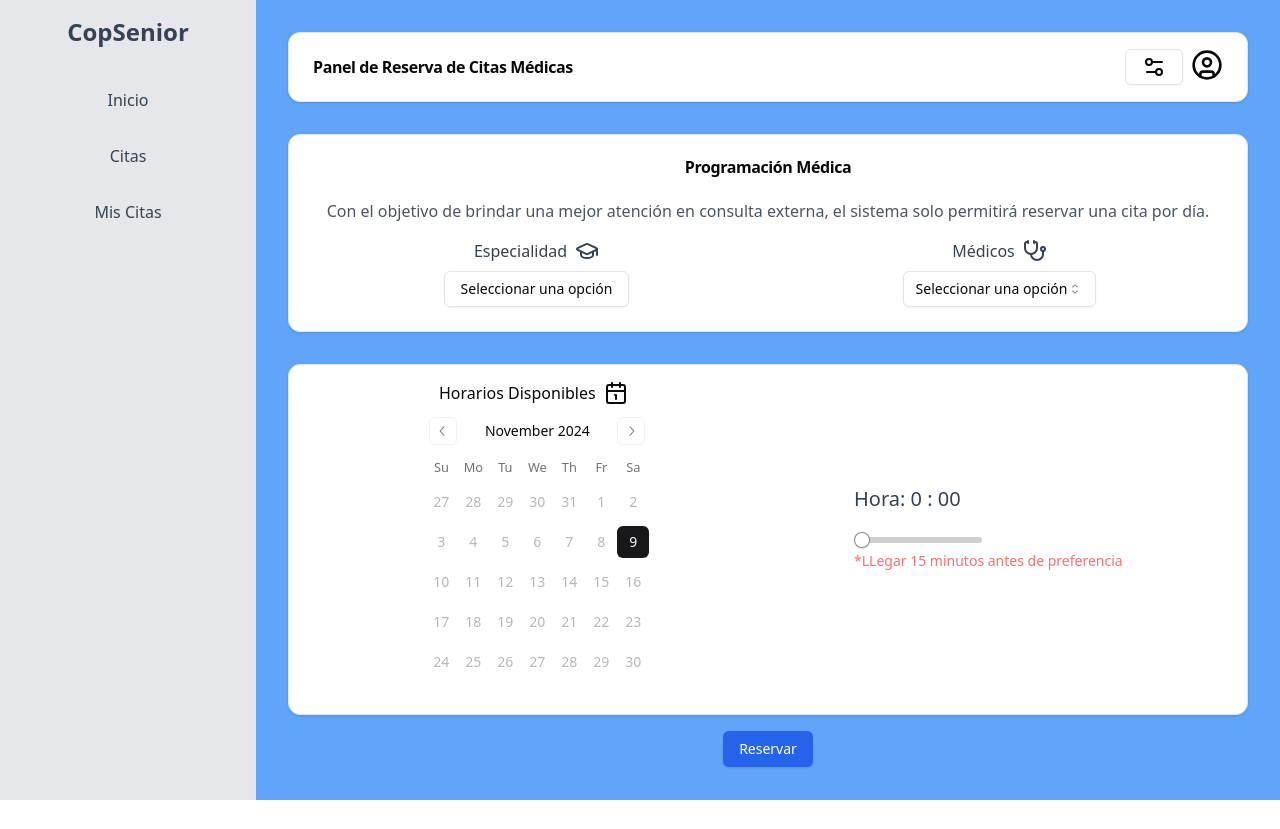
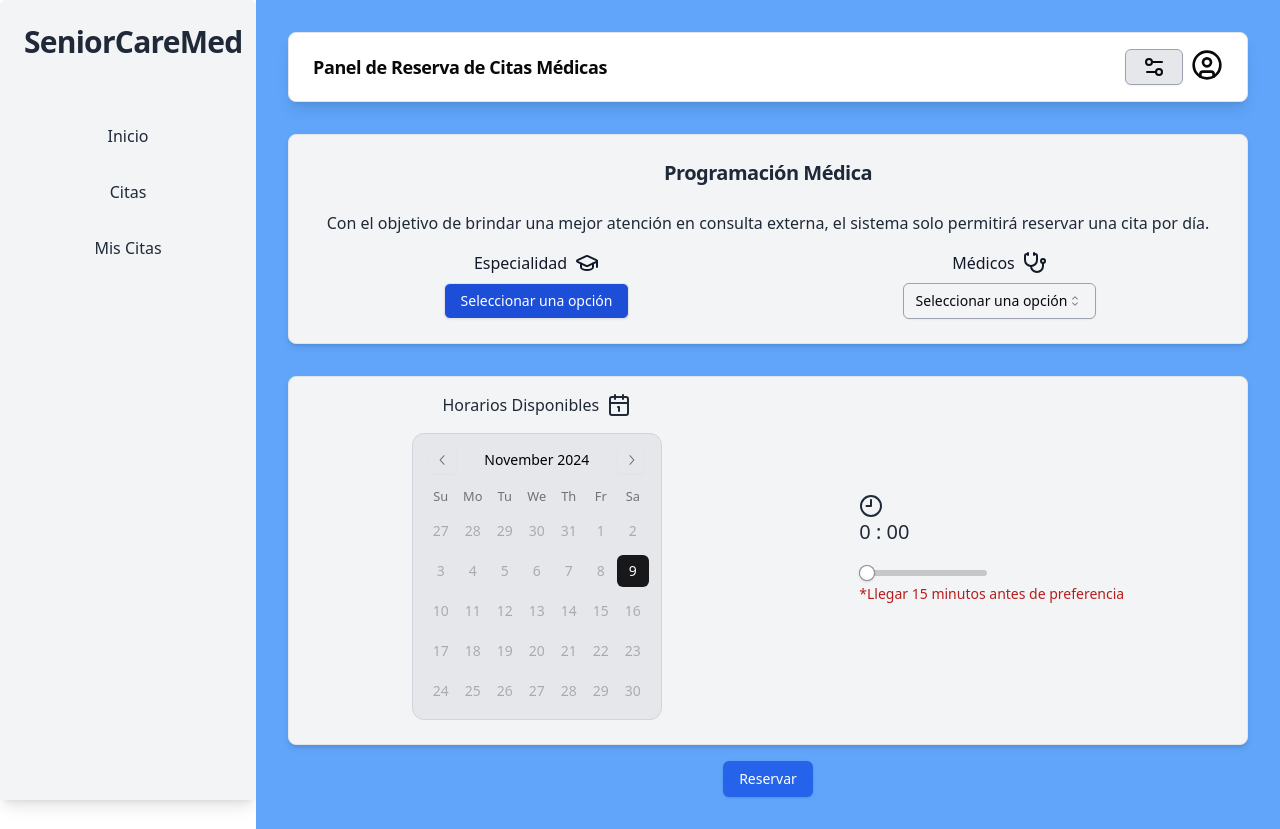
Before and after one commit to miguelespp/SeniorCareMed, a React (Vite) app in the folder frontend/: page /dashboard/appointments in a window 1280 px wide. Before the commit the page ends 800 px from the top, so only its background shows below. Built offline with nearby package versions, Linux system fonts and the light colour scheme.

Commit message:
feat: add support for constrast into dash

```diff
--- a/frontend/src/components/dashboard/AccessPanel/index.tsx
+++ b/frontend/src/components/dashboard/AccessPanel/index.tsx
@@ -44,55 +44,78 @@ const SheetAccess = () => {
     <>
       <Sheet>
         <SheetTrigger asChild>
-          <Button variant="outline" className="mr-2">
+          <Button
+            variant="outline"
+            className="mr-2 bg-gray-200 hover:bg-gray-300 focus:outline-blue-500 border border-gray-400"
+          >
             <Settings2 />
           </Button>
         </SheetTrigger>
-        <SheetContent>
-          <SheetTitle>Configuración</SheetTitle>
-          <div className="grid gap-4 py-4">
+        <SheetContent
+          className={`p-6 rounded-lg shadow-lg ${
+            config.altoContraste
+              ? "bg-black text-white border border-gray-300"
+              : "bg-gray-100 text-gray-800"
+          }`}
+        >
+          <SheetTitle
+            className={`text-lg font-bold mb-4 ${config.altoContraste ? "text-white" : "text-black"}`}
+          >
+            Configuración
+          </SheetTitle>
+          <div className="grid gap-6">
+            {/* Alto Contraste */}
             <div className="grid grid-cols-4 items-center gap-4">
-              <Label htmlFor="name" className="text-right">
+              <Label
+                htmlFor="alto-contraste"
+                className="text-right font-medium"
+              >
                 Alto contraste
               </Label>
               <Switch
-                id="name"
+                id="alto-contraste"
                 checked={config.altoContraste}
                 onCheckedChange={handleSwitchChange}
+                className="focus:outline-blue-500"
               />
             </div>
+
+            {/* Tamaño del Texto */}
             <div className="grid grid-cols-4 items-center gap-4">
-              <Label htmlFor="username" className="text-right">
+              <Label htmlFor="font-size" className="text-right font-medium">
                 Tamaño del Texto
               </Label>
               <Select
                 value={config.fontSize}
                 onValueChange={handleSelectChange}
               >
-                <SelectTrigger className="w-36">
+                <SelectTrigger className="w-36 bg-gray-200 hover:bg-gray-300 focus:outline-blue-500 border border-gray-400 rounded-md">
                   <SelectValue placeholder="Seleccionar una opción" />
                 </SelectTrigger>
-                <SelectContent>
+                <SelectContent className="bg-white shadow-lg rounded-md">
                   <SelectItem value="Normal">Normal</SelectItem>
                   <SelectItem value="Grande">Grande</SelectItem>
                   <SelectItem value="Muy Grande">Muy Grande</SelectItem>
                 </SelectContent>
               </Select>
             </div>
-            <div>
+
+            {/* Asistente de Voz */}
+            <div className="grid grid-cols-4 items-center gap-4">
               <Label
-                htmlFor="username"
-                className="text-right"
+                htmlFor="asistente-voz"
+                className="text-right font-medium"
                 onMouseEnter={() =>
-                  speakText("Un asistente para navegar por la pagina")
+                  speakText("Un asistente para navegar por la página")
                 }
               >
                 Asistente de Voz
               </Label>
               <Switch
-                id="username"
+                id="asistente-voz"
                 checked={config.auxVoz}
                 onCheckedChange={handleVozChange}
+                className="focus:outline-blue-500"
               />
             </div>
           </div>
--- a/frontend/src/components/dashboard/NavBar/index.tsx
+++ b/frontend/src/components/dashboard/NavBar/index.tsx
@@ -5,31 +5,70 @@ export default function NavBar() {
   const { config } = useConfig();
   return (
     <aside
-      className={`w-64 p-4 shadow-md ${config.altoContraste ? "bg-gray-800" : "bg-gray-200"}`}
+      className={`w-64 p-6 shadow-lg rounded-md ${
+        config.altoContraste
+          ? "bg-gray-900 text-white"
+          : "bg-gray-100 text-gray-800"
+      }`}
     >
-      <div className="text-center mb-8">
+      {/* Título del Navbar */}
+      <div className="text-center mb-14">
         <h1
-          className={`text-2xl font-bold ${config.altoContraste ? "text-white" : "text-gray-700"}`}
+          className={`text-3xl font-extrabold tracking-tight ${
+            config.altoContraste ? "text-white" : "text-gray-800"
+          }`}
         >
-          CopSenior
+          SeniorCareMed
         </h1>
       </div>
+
+      {/* Navegación */}
       <nav className="space-y-4">
         <Link
           to={"/dashboard"}
-          className={`block p-2 rounded-md ${config.altoContraste ? "text-white hover:bg-gray-700" : "text-gray-700 hover:bg-blue-100"} ${config.fontSize === "Normal" ? "" : config.fontSize === "Grande" ? "text-3xl" : "text-4xl"}`}
+          className={`block px-4 py-2 rounded-md transition-all ${
+            config.altoContraste
+              ? "text-white bg-gray-800 hover:bg-gray-700"
+              : "text-gray-800 hover:bg-blue-100"
+          } ${
+            config.fontSize === "Normal"
+              ? "text-base"
+              : config.fontSize === "Grande"
+                ? "text-lg"
+                : "text-xl"
+          }`}
         >
           Inicio
         </Link>
         <Link
           to={"/dashboard/appointments"}
-          className={`block p-2 rounded-md ${config.altoContraste ? "text-white hover:bg-gray-700" : "text-gray-700 hover:bg-blue-100"} ${config.fontSize === "Normal" ? "" : config.fontSize === "Grande" ? "text-3xl" : "text-4xl"}`}
+          className={`block px-4 py-2 rounded-md transition-all ${
+            config.altoContraste
+              ? "text-white bg-gray-800 hover:bg-gray-700"
+              : "text-gray-800 hover:bg-blue-100"
+          } ${
+            config.fontSize === "Normal"
+              ? "text-base"
+              : config.fontSize === "Grande"
+                ? "text-lg"
+                : "text-xl"
+          }`}
         >
           Citas
         </Link>
         <Link
           to={"/dashboard/my-appointments"}
-          className={`block p-2 rounded-md ${config.altoContraste ? "text-white hover:bg-gray-700" : "text-gray-700 hover:bg-blue-100"} ${config.fontSize === "Normal" ? "" : config.fontSize === "Grande" ? "text-3xl" : "text-4xl"}`}
+          className={`block px-4 py-2 rounded-md transition-all ${
+            config.altoContraste
+              ? "text-white bg-gray-800 hover:bg-gray-700"
+              : "text-gray-800 hover:bg-blue-100"
+          } ${
+            config.fontSize === "Normal"
+              ? "text-base"
+              : config.fontSize === "Grande"
+                ? "text-lg"
+                : "text-xl"
+          }`}
         >
           Mis Citas
         </Link>
--- a/frontend/src/pages/daashboard/appointments/index.tsx
+++ b/frontend/src/pages/daashboard/appointments/index.tsx
@@ -18,6 +18,7 @@ import {
 import {
   Calendar1,
   CircleUser,
+  Clock9,
   GraduationCap,
   Stethoscope,
 } from "lucide-react";
@@ -82,17 +83,29 @@ const Appointments = () => {
 
   return (
     <div
-      className={`flex min-h-screen ${config.altoContraste ? "bg-black text-white" : "bg-blue-400"}`}
+      className={`flex min-h-screen ${
+        config.altoContraste
+          ? "bg-black text-white border border-gray-300"
+          : "bg-blue-400"
+      }`}
     >
       {/* Menú Lateral */}
 
       {/* Contenido Principal */}
       <main className="flex-1 p-8">
-        <Card className="mb-8 h-fit">
+        <Card
+          className={`mb-8 h-fit ${config.altoContraste ? "bg-gray-800 text-white " : ""} rounded-lg shadow-lg`}
+        >
           <CardHeader className="py-4">
             <CardTitle className="flex justify-between">
               <p
-                className={`text-center content-center ${config.fontSize === "Normal" ? "" : config.fontSize === "Grande" ? "text-3xl" : "text-4xl"}`}
+                className={`text-center content-center ${
+                  config.fontSize === "Normal"
+                    ? "text-lg"
+                    : config.fontSize === "Grande"
+                      ? "text-3xl"
+                      : "text-4xl"
+                }`}
                 onMouseEnter={() =>
                   speak("Bienvenido al panel de reserva de citas médicas")
                 }
@@ -106,17 +119,29 @@ const Appointments = () => {
             </CardTitle>
           </CardHeader>
         </Card>
-        <Card className="mb-8">
+        <Card className="mb-8 bg-gray-100 rounded-lg shadow-md">
           <CardHeader>
             <CardTitle
-              className={`${config.fontSize === "Normal" ? "" : config.fontSize === "Grande" ? "text-3xl" : "text-4xl"}`}
+              className={`text-gray-800 ${
+                config.fontSize === "Normal"
+                  ? "text-xl"
+                  : config.fontSize === "Grande"
+                    ? "text-3xl"
+                    : "text-4xl"
+              }`}
             >
               Programación Médica
             </CardTitle>
           </CardHeader>
           <CardContent>
             <p
-              className={`mb-4 text-gray-600 ${config.fontSize === "Normal" ? "" : config.fontSize === "Grande" ? "text-2xl" : "text`xl"}`}
+              className={`mb-4 text-gray-800 ${
+                config.fontSize === "Normal"
+                  ? "text-base"
+                  : config.fontSize === "Grande"
+                    ? "text-2xl"
+                    : "text-xl"
+              }`}
             >
               Con el objetivo de brindar una mejor atención en consulta externa,
               el sistema solo permitirá reservar una cita por día.
@@ -125,77 +150,58 @@ const Appointments = () => {
               <div>
                 <label
                   htmlFor="especialidad"
-                  className={`flex justify-center space-x-2 mb-2 font-medium text-gray-700 ${config.fontSize === "Normal" ? "" : config.fontSize === "Grande" ? "text-2xl" : "text`xl"}`}
+                  className={`flex justify-center space-x-2 mb-2 font-medium text-gray-900 ${
+                    config.fontSize === "Normal"
+                      ? "text-base"
+                      : config.fontSize === "Grande"
+                        ? "text-2xl"
+                        : "text-xl"
+                  }`}
                 >
                   <span>Especialidad</span> <GraduationCap />
                 </label>
                 <Dialog>
                   <DialogTrigger asChild>
-                    <Button variant="outline">
+                    <Button
+                      variant="outline"
+                      className="bg-blue-700 hover:bg-blue-800 text-white"
+                    >
                       {especialidad || "Seleccionar una opción"}
                     </Button>
                   </DialogTrigger>
-                  <DialogContent className="max-w-[40rem]">
+                  <DialogContent className="max-w-[40rem] bg-gray-200">
                     <DialogHeader>
-                      <DialogTitle>Seleccionar Especialidad</DialogTitle>
+                      <DialogTitle className="text-gray-900">
+                        Seleccionar Especialidad
+                      </DialogTitle>
                     </DialogHeader>
                     <div className="flex flex-wrap justify-around mt-2 space-y-2">
                       <Button
-                        className="size-fit p-0 bg-white"
+                        className="size-fit p-0 bg-white hover:bg-gray-100"
                         onClick={() => setEspecialidad("Gastroenterología")}
                       >
                         <Card
-                          className="w-60 max-w-md p-2 shadow-lg rounded-lg flex-1 bg-red-400"
+                          className="w-60 max-w-md p-2 shadow-lg rounded-lg flex-1 bg-red-500 hover:bg-red-600"
                           onMouseEnter={() => speak("Gastroenterología")}
                         >
                           <CardHeader className="mb-4 text-center">
-                            <CardTitle className="text-2xl font-bold text-gray-800">
-                              Gastroentorologia
+                            <CardTitle className="text-2xl font-bold text-white">
+                              Gastroenterología
                             </CardTitle>
                           </CardHeader>
                         </Card>
                       </Button>
                       <Button
-                        className="size-fit p-0 bg-white"
+                        className="size-fit p-0 bg-white hover:bg-gray-100"
                         onClick={() => setEspecialidad("Cardiología")}
                       >
                         <Card
-                          className="w-60 max-w-md p-2 shadow-lg rounded-lg bg-blue-500 flex-1"
+                          className="w-60 max-w-md p-2 shadow-lg rounded-lg bg-blue-500 hover:bg-blue-600 flex-1"
                           onMouseEnter={() => speak("Cardiología")}
                         >
                           <CardHeader className="mb-4 text-center">
-                            <CardTitle className="text-2xl font-bold text-gray-800">
-                              Cardiologia
-                            </CardTitle>
-                          </CardHeader>
-                        </Card>
-                      </Button>
-                      <Button
-                        className="size-fit p-0 bg-white"
-                        onClick={() => setEspecialidad("Pediatría")}
-                      >
-                        <Card
-                          className="w-60 max-w-md p-2 shadow-lg rounded-lg bg-gray-500 flex-1"
-                          onMouseEnter={() => speak("Pediatría")}
-                        >
-                          <CardHeader className="mb-4 text-center">
-                            <CardTitle className="text-2xl font-bold text-gray-800">
-                              Pediatría
-                            </CardTitle>
-                          </CardHeader>
-                        </Card>
-                      </Button>
-                      <Button
-                        className="size-fit p-0 bg-white"
-                        onClick={() => setEspecialidad("Traumatismo")}
-                      >
-                        <Card
-                          className="w-60 max-w-md p-2 shadow-lg rounded-lg bg-green-400 flex-1"
-                          onMouseEnter={() => speak("Traumatismo")}
-                        >
-                          <CardHeader className="mb-4 text-center">
-                            <CardTitle className="text-2xl font-bold text-gray-800">
-                              Traumatismo
+                            <CardTitle className="text-2xl font-bold text-white">
+                              Cardiología
                             </CardTitle>
                           </CardHeader>
                         </Card>
@@ -207,13 +213,13 @@ const Appointments = () => {
               <div className="flex flex-col">
                 <label
                   htmlFor="medico"
-                  className="flex space-x-2 justify-center mb-2 font-medium text-gray-700"
+                  className="flex space-x-2 justify-center mb-2 font-medium text-gray-900"
                 >
-                  <span>Médicos </span> <Stethoscope />
+                  <span>Médicos</span> <Stethoscope />
                 </label>
                 <Select onValueChange={HandleMedicoChange}>
                   <SelectTrigger
-                    className="w-fit self-center"
+                    className="w-fit self-center bg-gray-100 border border-gray-400 focus:outline-blue-500 hover:bg-gray-200"
                     onMouseEnter={() => speak("Seleccione un doctor")}
                   >
                     <SelectValue
@@ -237,10 +243,10 @@ const Appointments = () => {
             </div>
           </CardContent>
         </Card>
-        <Card>
+        <Card className="bg-gray-100 rounded-lg shadow-md">
           <CardContent className="flex justify-around">
             <div className="mt-4">
-              <p className="flex space-x-2 justify-center">
+              <p className="flex space-x-2 justify-center text-gray-800 font-medium">
                 <span>Horarios Disponibles</span> <Calendar1 />
               </p>
               <Calendar
@@ -248,22 +254,39 @@ const Appointments = () => {
                 selected={date}
                 onSelect={setDate}
                 fromDate={new Date()}
-                className="fit-content w-60"
+                className={`fit-content w-fit border border-gray-300 mt-4 rounded-xl ${config.altoContraste ? "bg-gray-900 text-white" : "bg-gray-200 text-black"}`}
+                classNames={
+                  config.altoContraste
+                    ? {
+                        day: "h-10 w-10 p-0 font-normal",
+                        day_selected: "bg-gray-500 text-white",
+                        day_today: "border border-blue-500 text-white",
+                        day_outside: "text-gray-700",
+                        day_disabled: "text-gray-500 cursor-not-allowed",
+                        nav_button:
+                          "text-gray-300 hover:bg-gray-200 focus:outline-blue-500",
+                        nav_icon: "h-5 w-5",
+
+                        month: "mt-2",
+                        weeknumber: "text-gray-900",
+                        head_cell:
+                          "flex text-blue-800 text-md justify-center m-auto",
+                        day_range_middle: "bg-blue-100",
+                      }
+                    : {}
+                }
                 disabled={(date) => {
                   return !medico?.diasLaborales.includes(date.getDay());
                 }}
               />
             </div>
             <div className="flex flex-col justify-center">
-              {/* poner un mensaje que indique que deben llegar 15 minutos antes de preferencia  */}
-
               <label
                 htmlFor="hora"
-                className="block mb-2 font-medium text-gray-700 text-left text-xl"
+                className="block mb-2 font-medium text-gray-800 text-left text-xl"
               >
-                Hora: {hora} : 00
+                <Clock9 /> {hora} : 00
               </label>
-
               <Slider
                 value={hora}
                 onValueChange={setHora}
@@ -275,23 +298,20 @@ const Appointments = () => {
               />
               <label
                 htmlFor="hora"
-                className="block mt-2 font-medium text-left text-red-400 text-sm"
+                className="block mt-2 font-medium text-left text-red-700 text-sm"
               >
-                *LLegar 15 minutos antes de preferencia
+                *Llegar 15 minutos antes de preferencia
               </label>
             </div>
           </CardContent>
         </Card>
         <Button
-          className="bg-blue-600 text-white rounded-md px-4 py-2 mt-4"
+          className="bg-blue-600 text-white rounded-md px-4 py-2 mt-4 hover:bg-blue-700"
           onClick={() => {
             handleReservar();
             toast({
-              title: "Scheduled: Catch up ",
-              description: "Friday, February 10, 2023 at 5:57 PM",
-              action: (
-                <ToastAction altText="Goto schedule to undo">Undo</ToastAction>
-              ),
+              title: "Cita reservada",
+              description: "Consulta programada correctamente.",
             });
           }}
         >
--- a/frontend/src/pages/daashboard/myappointment/index.tsx
+++ b/frontend/src/pages/daashboard/myappointment/index.tsx
@@ -65,7 +65,9 @@ const MyAppointments = () => {
           <CardContent>
             <table className="min-w-full table-auto border-collapse bg-white shadow-md rounded-lg overflow-hidden">
               <thead>
-                <tr className="bg-blue-600 text-white">
+                <tr
+                  className={`${config.altoContraste ? "bg-blue-900 text-white" : "bg-blue-700 text-white"}`}
+                >
                   <th className="p-4">Fecha</th>
                   <th className="p-4">Especialidad</th>
                   <th className="p-4">Médico</th>
@@ -104,7 +106,7 @@ const MyAppointments = () => {
                   ))
                 ) : (
                   <tr>
-                    <td colSpan={4} className="p-4 text-center text-gray-600">
+                    <td colSpan={4} className="p-4 text-center text-gray-800">
                       No tienes citas reservadas.
                     </td>
                   </tr>
```
